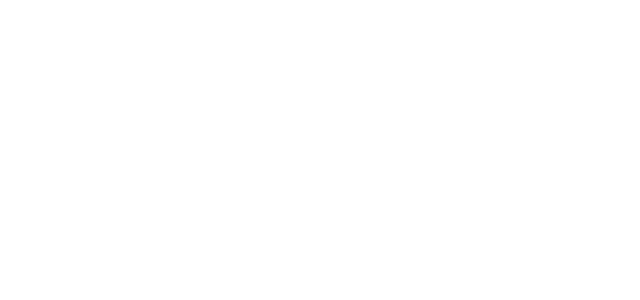
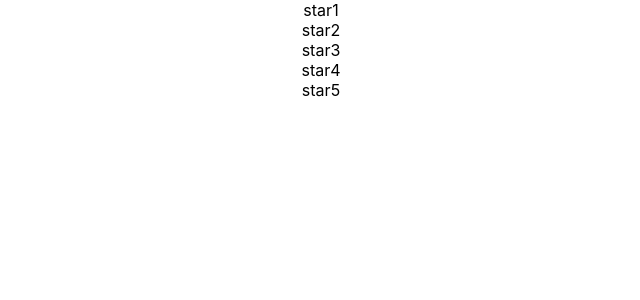
Before and after one commit to SamarskIIIvan/react-kabzda-podrobno, a React (Create React App) app: page / in a window 1280 px wide. Shown: the top 300 px of the page, without its empty margins (319-959 px from the left). Built offline with nearby package versions, Linux system fonts and the light colour scheme.

Commit message:
add first component

```diff
--- a/src/App.tsx
+++ b/src/App.tsx
@@ -4,9 +4,23 @@ import './App.css';
 function App() {
   return (
     <div className="App">
-
+       <Rating/>
     </div>
   );
 }
 
+
+function Rating(){
+  return(
+    <>
+    <div>star1</div>
+    <div>star2</div>
+    <div>star3</div>
+    <div>star4</div>
+    <div>star5</div>
+    </>
+  )
+}
+
+
 export default App;
```
